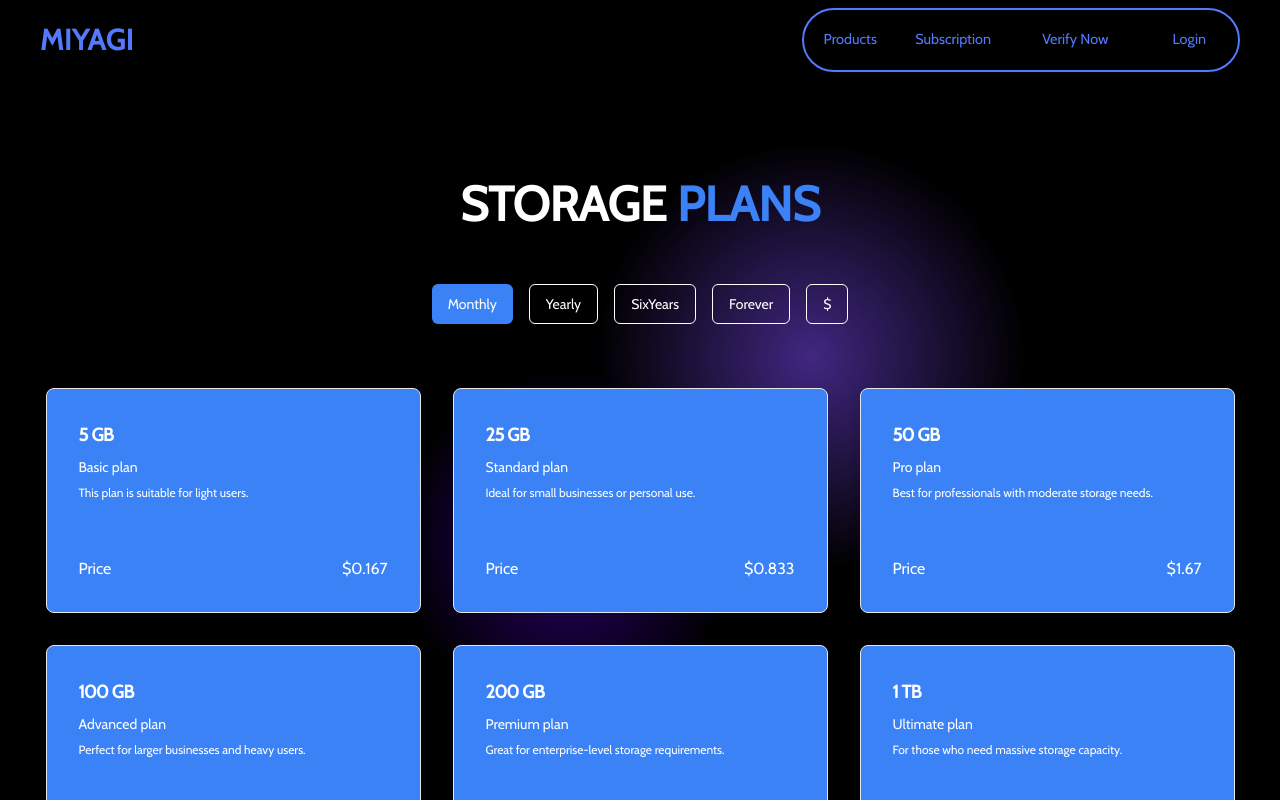
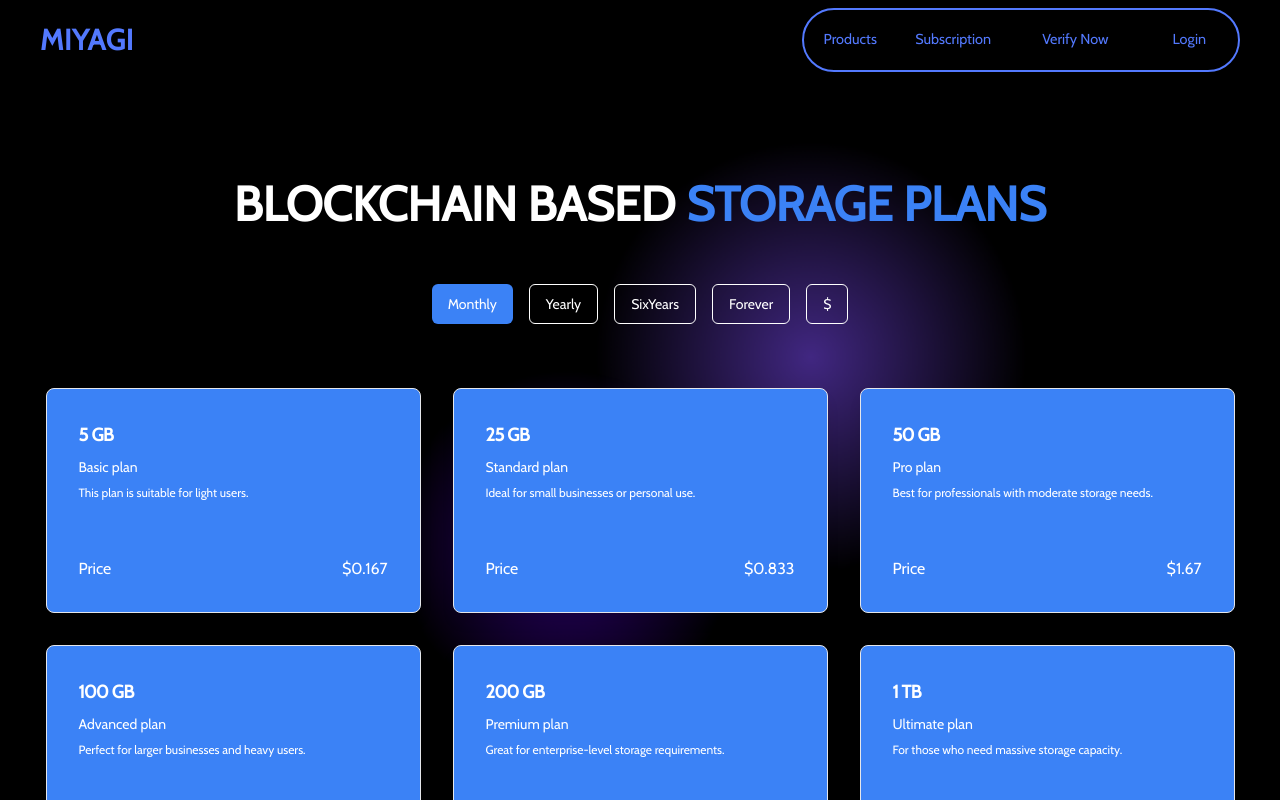
Before and after one commit to ishaan-chadha1/miyagii-main, a React (Vite) app: page /storage-pricing in a window 1280 px wide. Built offline with nearby package versions, Linux system fonts and the light colour scheme; a web font is replaced by a local one.

Commit message:
Fixing of heading of the Storage Plans Pricing

```diff
--- a/src/components/StorageSubscription.jsx
+++ b/src/components/StorageSubscription.jsx
@@ -9,8 +9,8 @@ function StorageSubscription() {
         {/* Storage Plans Section */}
         <div className="flex flex-col items-center pt-20 ">
           <h2 className="text-4xl md:text-5xl font-extrabold text-white uppercase leading-tight">
-           <span>Storage</span> <span> </span>
-          <span className="text-blue-500">Plans</span>
+           <span>BLOCKCHain Based </span> <span> </span>
+          <span className="text-blue-500"> Storage Plans</span>
         </h2>
           <StoragePlans />
         </div>
```
